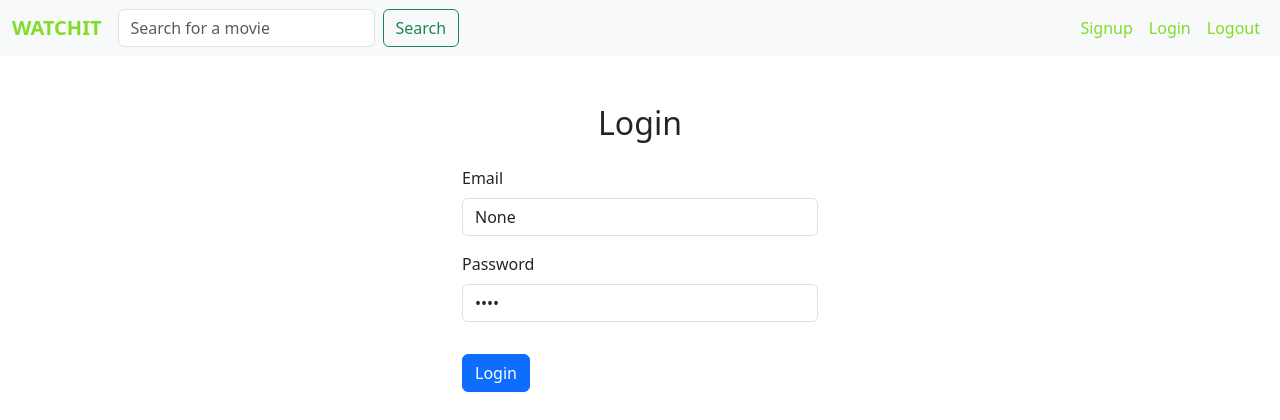
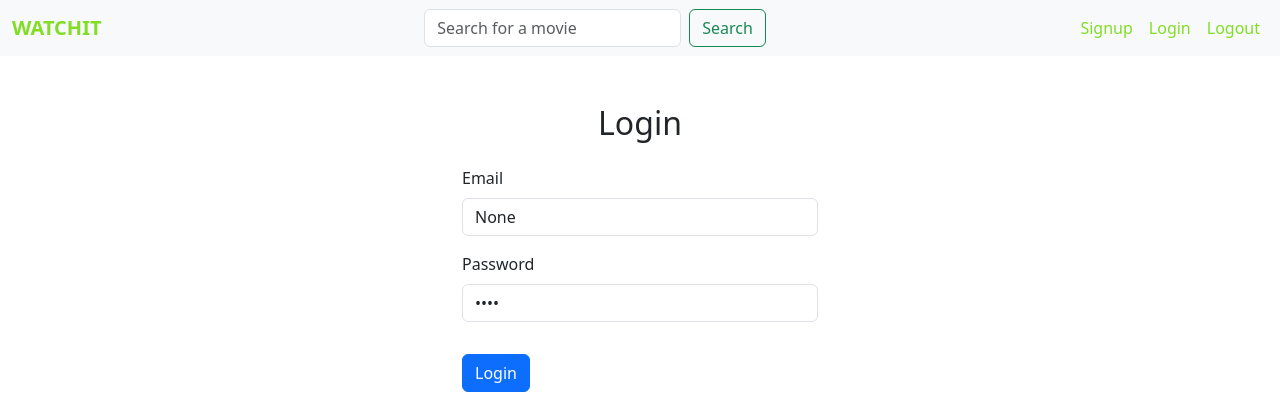
Before and after one commit to punitsinha23/watchit, a Django app: page /login/ in a window 1280 px wide. Shown: the top 420 px of the page. Run offline with Django 5.2, Linux system fonts and the light colour scheme.

Commit message:
nav bar edited

```diff
--- a/watchit_app/templates/base.html
+++ b/watchit_app/templates/base.html
@@ -101,12 +101,15 @@
       <nav class="navbar navbar-expand-lg navbar-light bg-light">
         <div class="container-fluid">
             <a class="navbar-brand" style="color: rgb(129, 221, 38);"><strong>WATCHIT</strong></a>
-          <form class="d-flex" role="search" method="POST" action="{% url 'dashboard' %}">
+            <button class="navbar-toggler" type="button" data-bs-toggle="collapse" data-bs-target="#navbarNav" aria-controls="navbarNav" aria-expanded="false" aria-label="Toggle navigation">
+                <span class="navbar-toggler-icon"></span>
+            </button>
+            <div class="collapse navbar-collapse" id="navbarNav">
+                <form class="d-flex ms-auto" role="search" method="POST" action="{% url 'dashboard' %}">
                     {% csrf_token %}
                     <input class="form-control me-2" type="text" name="title" id="title" placeholder="Search for a movie" aria-label="Search">
                     <button class="btn btn-outline-success" type="submit">Search</button>
                 </form>
-          <div class="collapse navbar-collapse">
                 <ul class="navbar-nav ms-auto"> <!-- ms-auto pushes links to the right -->
                     <li class="nav-item">
                         <a class="nav-link" href="{% url 'signup'%}" style="color: rgb(129, 221, 38);">Signup</a>
```
Lines whose indentation alone changed are shown as unchanged.
